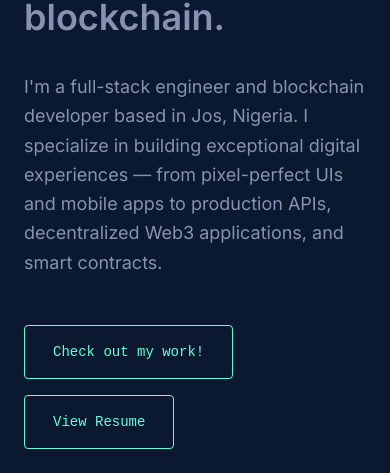
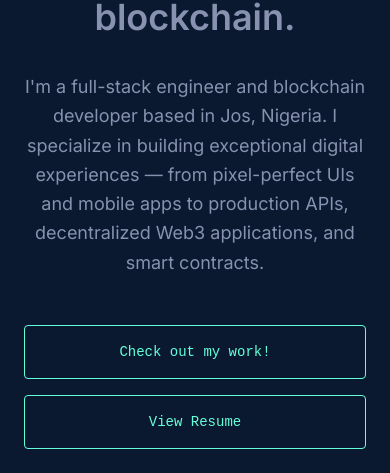
Before and after one commit to Clement-coder/clemscoder, a React (Vite) app: page / in a window 390 px wide. Shown: the part 371-844 px from the top of the page. Built offline with nearby package versions, Linux system fonts and the light colour scheme; no server answers.

Commit message:
fix: hero centered on mobile, full-width buttons, logo tap animation

```diff
--- a/src/components/Hero.jsx
+++ b/src/components/Hero.jsx
@@ -9,7 +9,7 @@ const fadeUp = (delay = 0) => ({
 });
 
 const Hero = () => (
-  <section className="min-h-screen flex flex-col justify-center pt-24 pb-16">
+  <section className="min-h-screen flex flex-col justify-center pt-24 pb-16 text-center sm:text-left">
     <motion.p {...fadeUp(0.2)} className="font-mono text-green text-base mb-5">
       Hi, my name is
     </motion.p>
@@ -22,22 +22,22 @@ const Hero = () => (
       I build for the web, mobile & blockchain.
     </motion.h2>
 
-    <motion.p {...fadeUp(0.5)} className="max-w-xl text-slate text-lg leading-relaxed mb-12">
+    <motion.p {...fadeUp(0.5)} className="max-w-xl text-slate text-lg leading-relaxed mb-12 mx-auto sm:mx-0">
       I'm a full-stack engineer and blockchain developer based in Jos, Nigeria. I specialize in
       building exceptional digital experiences — from pixel-perfect UIs and mobile apps to
       production APIs, decentralized Web3 applications, and smart contracts.
     </motion.p>
 
-    <motion.div {...fadeUp(0.6)} className="flex flex-wrap gap-4">
+    <motion.div {...fadeUp(0.6)} className="flex flex-col sm:flex-row gap-4">
       <a
         href="#projects"
-        className="font-mono text-sm text-green border border-green rounded px-7 py-4 hover:bg-green/10 transition-colors"
+        className="font-mono text-sm text-green border border-green rounded px-7 py-4 hover:bg-green/10 transition-colors text-center"
       >
         Check out my work!
       </a>
       <Link
         to="/resume"
-        className="font-mono text-sm text-green border border-green rounded px-7 py-4 hover:bg-green/10 transition-colors"
+        className="font-mono text-sm text-green border border-green rounded px-7 py-4 hover:bg-green/10 transition-colors text-center"
       >
         View Resume
       </Link>
--- a/src/components/Nav.jsx
+++ b/src/components/Nav.jsx
@@ -36,6 +36,7 @@ const Nav = () => {
           aria-label="home"
           className="group flex items-center gap-2 select-none"
           whileHover="hover"
+          whileTap="hover"
           initial="rest"
           animate="rest"
         >
```
